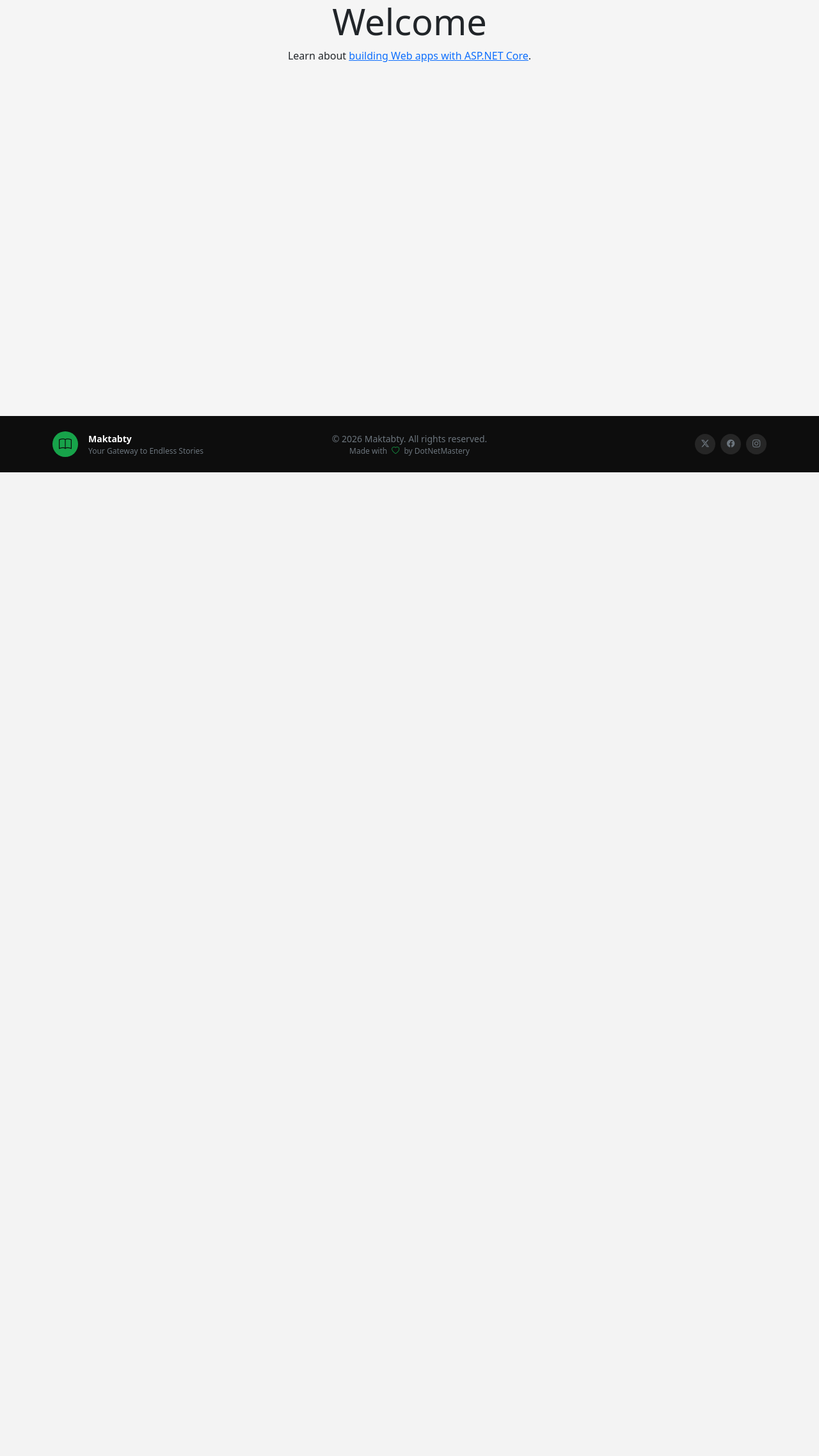
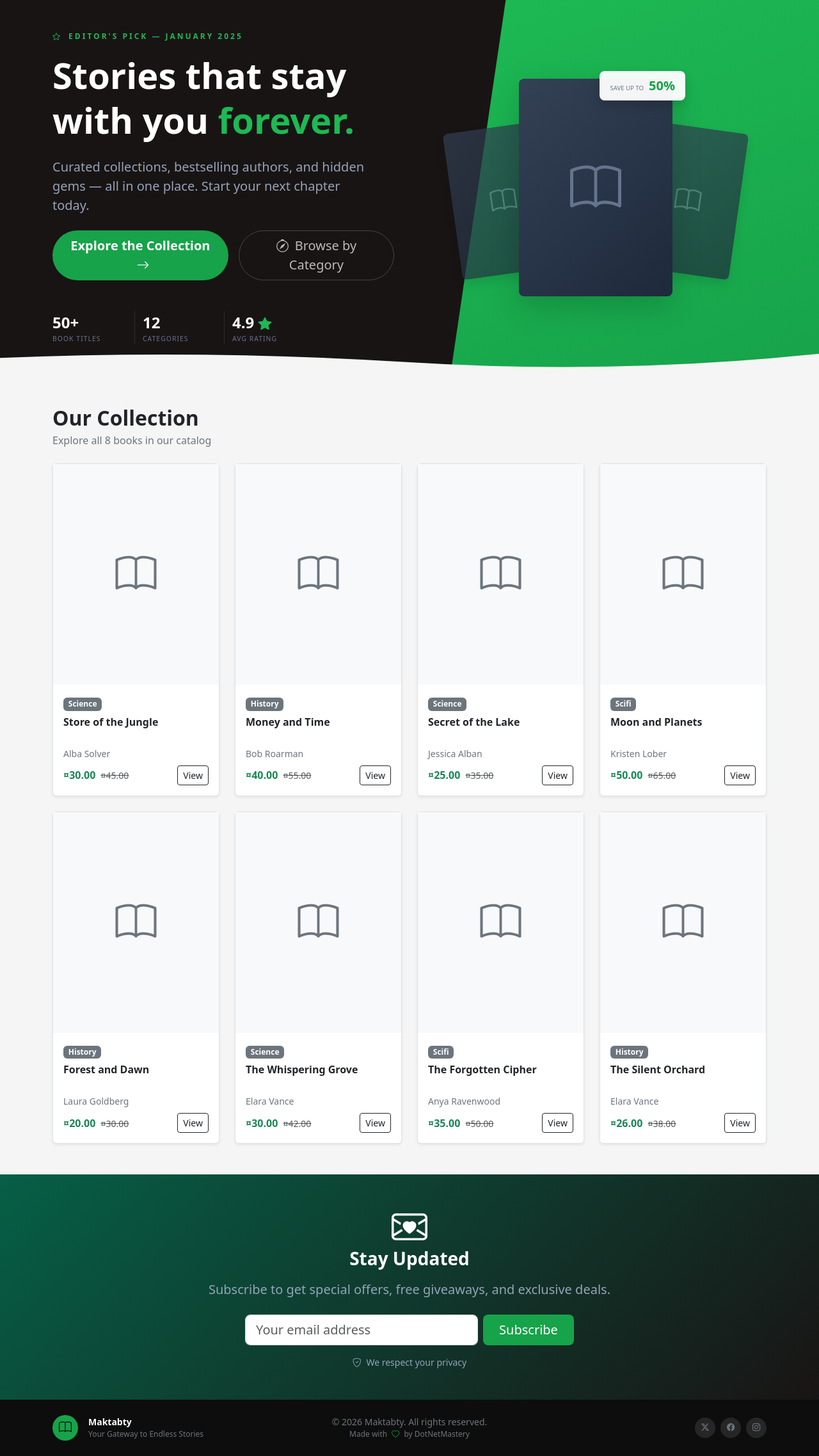
Before and after one commit to kareem-Ahmed25/Maktabty-BookStore, an ASP.NET Core app: page /Customer in a window 1280 px wide. Shown: the part 62-2337 px from the top of the page at 64% size. Before the commit the page ends 800 px from the top, so only its background shows below. Run offline with ASP.NET Core 8, Linux system fonts and the light colour scheme; data comes from the database, SQL or seed files in the repository; style sheets or scripts are compiled from the project's sources; some libraries are stand-ins or nearby versions.

Commit message:
Add customer home page listing products

```diff
--- a/MaktabtyWeb/Areas/Admin/Views/_ViewImports.cshtml
+++ b/MaktabtyWeb/Areas/Admin/Views/_ViewImports.cshtml
@@ -1,2 +1,4 @@
 @using MaktabtyWeb
+@using Maktabty.Models
+@using Maktabty.Models.ViewModels
 @addTagHelper *, Microsoft.AspNetCore.Mvc.TagHelpers
--- a/MaktabtyWeb/Areas/Customer/Controllers/HomeController.cs
+++ b/MaktabtyWeb/Areas/Customer/Controllers/HomeController.cs
@@ -1,3 +1,4 @@
+using Maktabty.Business.Services.IServices;
 using Microsoft.AspNetCore.Mvc;
 using System.Diagnostics;
 
@@ -6,9 +7,15 @@ namespace MaktabtyWeb.Areas.Customer.Controllers
     [Area("Customer")]
     public class HomeController : Controller
     {
-        public IActionResult Index()
+        private readonly IProductService _productService;
+        public HomeController(IProductService productService)
         {
-            return View();
+          _productService = productService;
+        }
+        public async Task<IActionResult> Index()
+        {
+            var products = await _productService.GetAllProductsAsync(includeCategory: true);
+            return View(products);
         }
 
         public IActionResult Privacy()
--- a/MaktabtyWeb/Areas/Customer/Views/Home/Index.cshtml
+++ b/MaktabtyWeb/Areas/Customer/Views/Home/Index.cshtml
@@ -1,8 +1,69 @@
-@{
-    ViewData["Title"] = "Home Page";
-}
+@model IEnumerable<Product>
 
-<div class="text-center">
-    <h1 class="display-4">Welcome</h1>
-    <p>Learn about <a href="https://learn.microsoft.com/aspnet/core">building Web apps with ASP.NET Core</a>.</p>
+
+<partial name="_Hero" />
+
+<div class="container py-5" id="catalog">
+    <div class="mb-4">
+        <h2 class="fw-bold mb-1">Our Collection</h2>
+        <p class="text-secondary mb-0">Explore all @Model.Count() books in our catalog</p>
+    </div>
+
+    @if (Model.Any())
+    {
+        <div class="row row-cols-1 row-cols-sm-2 row-cols-md-3 row-cols-lg-4 g-4">
+
+            @foreach (var product in Model)
+            {
+                <div class="col">
+                    <div class="card h-100 border shadow-sm book-card">
+                        <!-- TODO: Add dynamic link to Details page with asp-action and asp-route-productId -->
+                        <a href="#" class="text-decoration-none">
+                            <div style="aspect-ratio: 3/4; overflow: hidden;">
+                                @if (!string.IsNullOrEmpty(product.ImageUrl))
+                                {
+                                    <img src="@product.ImageUrl" class="w-100 h-100" style="object-fit:cover;" />
+                                }
+                                else
+                                {
+                                <div class="w-100 h-100 d-flex align-items-center justify-content-center bg-light">
+                                    <i class="bi bi-book display-3 text-secondary"></i>
+                                </div>
+
+                                }
+                            </div>
+                        </a>
+                        <div class="card-body">
+
+                            <span class="badge bg-secondary mb-2">@product.Category.Name</span>
+                            <h6 class="card-title fw-semibold mb-2" style="min-height: 2.5rem;">
+                                <a href="#" class="text-decoration-none text-dark">
+                                  @product.Title
+                                </a>
+                            </h6>
+                            <p class="text-secondary small mb-2">@product.Author</p>
+                            <div class="d-flex justify-content-between align-items-center">
+                                <div>
+                                    <span class="fw-bold text-success">@product.Price100.ToString("c")</span>
+                                    @if (product.ListPrice > product.Price100)
+                                    {
+                                        <small class="text-decoration-line-through text-muted ms-1">@product.ListPrice.ToString("c")</small>
+
+                                    }
+                                </div>
+                                <!-- TODO: Link to details page with product ID -->
+                                <a href="#" class="btn btn-sm btn-outline-dark">
+                                    View
+                                </a>
+                            </div>
+                        </div>
+                    </div>
+                </div>
+            }
+
+        </div>
+    }
 </div>
+
+
+<partial name="_NewsLetter" />
--- /dev/null
+++ b/MaktabtyWeb/Areas/Customer/Views/Home/_Hero.cshtml
@@ -0,0 +1,87 @@
+<!-- Hero Section -->
+<section class="position-relative overflow-hidden" style="background: #191414;">
+    <div class="position-absolute top-0 end-0 bottom-0 d-none d-lg-block" style="width: 45%; background: linear-gradient(160deg, #1DB954, #17A34A); clip-path: polygon(15% 0, 100% 0, 100% 100%, 0% 100%);"></div>
+    <div class="container position-relative py-5" style="z-index: 2;">
+        <div class="row align-items-center g-5">
+            <div class="col-lg-6 text-center text-lg-start">
+                <p class="text-uppercase small fw-semibold mb-3" style="color: #1DB954; letter-spacing: 0.25em; font-size: 0.75rem;">
+                    <i class="bi bi-star me-1"></i> Editor's Pick &mdash; January 2025
+                </p>
+                <h1 class="display-4 fw-bold text-white lh-sm mb-4">
+                    Stories that stay <br class="d-none d-sm-block" />
+                    with you <span style="color: #1DB954;">forever.</span>
+                </h1>
+                <p class="lead mb-4" style="color: #94a3b8; max-width: 500px;">
+                    Curated collections, bestselling authors, and hidden gems &mdash; all in one place. Start your next chapter today.
+                </p>
+                <div class="d-flex flex-column flex-sm-row gap-3 justify-content-center justify-content-lg-start mb-5">
+                    <a href="#catalog" class="btn btn-lg btn-accent fw-bold rounded-pill px-4">
+                        Explore the Collection <i class="bi bi-arrow-right ms-2"></i>
+                    </a>
+                    <a href="#catalog" class="btn btn-lg btn-ghost-light rounded-pill px-4">
+                        <i class="bi bi-compass me-1"></i> Browse by Category
+                    </a>
+                </div>
+                <div class="row g-4 text-center text-lg-start" style="max-width: 420px;">
+                    <div class="col-4">
+                        <!-- TODO: Display total book count here -->
+                        <p class="fs-4 fw-bold text-white mb-0">50+</p>
+                        <p class="text-uppercase mb-0" style="font-size: 0.65rem; color: #64748b; letter-spacing: 0.1em;">Book Titles</p>
+                    </div>
+                    <div class="col-4 border-start" style="border-color: rgba(255,255,255,0.1) !important;">
+                        <!-- TODO: Display distinct category count here -->
+                        <p class="fs-4 fw-bold text-white mb-0">12</p>
+                        <p class="text-uppercase mb-0" style="font-size: 0.65rem; color: #64748b; letter-spacing: 0.1em;">Categories</p>
+                    </div>
+                    <div class="col-4 border-start" style="border-color: rgba(255,255,255,0.1) !important;">
+                        <p class="fs-4 fw-bold text-white mb-0">4.9 <i class="bi bi-star-fill small" style="color: #1DB954;"></i></p>
+                        <p class="text-uppercase mb-0" style="font-size: 0.65rem; color: #64748b; letter-spacing: 0.1em;">Avg Rating</p>
+                    </div>
+                </div>
+            </div>
+            <div class="col-lg-6 d-none d-lg-block" style="z-index: 2;">
+                <!-- TODO: Display featured books here with dynamic data -->
+                <div class="position-relative d-flex align-items-center justify-content-center" style="height: 460px;">
+                    <!-- Back-left book -->
+                    <div class="position-absolute" style="left: 40px; transform: rotate(-8deg) translateY(20px); z-index: 1; opacity: 0.7;">
+                        <a href="#" class="d-block rounded-3 overflow-hidden shadow" style="width: 160px; height: 230px;">
+                            <div class="w-100 h-100 d-flex align-items-center justify-content-center" style="background: linear-gradient(135deg, #334155, #1e293b);">
+                                <i class="bi bi-book fs-1" style="color: #64748b;"></i>
+                            </div>
+                        </a>
+                    </div>
+
+                    <!-- Center featured book -->
+                    <div class="position-relative" style="z-index: 3;">
+                        <a href="#" class="d-block">
+                            <div class="rounded-3 overflow-hidden shadow-lg" style="width: 240px; height: 340px;">
+                                <div class="w-100 h-100 d-flex align-items-center justify-content-center" style="background: linear-gradient(135deg, #334155, #1e293b);">
+                                    <i class="bi bi-book display-1" style="color: #64748b;"></i>
+                                </div>
+                            </div>
+                        </a>
+                        <!-- Save badge -->
+                        <div class="position-absolute top-0 end-0 rounded-3 shadow px-3 py-2" style="transform: translate(20px, -12px); z-index: 10; background: rgba(255,255,255,0.95);">
+                            <small class="text-uppercase fw-medium" style="font-size: 0.6rem; color: #64748b;">Save up to</small>
+                            <span class="fw-bold fs-5 ms-1" style="color: #17A34A;">50%</span>
+                        </div>
+                    </div>
+
+                    <!-- Back-right book -->
+                    <div class="position-absolute" style="right: 40px; transform: rotate(8deg) translateY(20px); z-index: 1; opacity: 0.7;">
+                        <a href="#" class="d-block rounded-3 overflow-hidden shadow" style="width: 160px; height: 230px;">
+                            <div class="w-100 h-100 d-flex align-items-center justify-content-center" style="background: linear-gradient(135deg, #334155, #1e293b);">
+                                <i class="bi bi-book fs-1" style="color: #64748b;"></i>
+                            </div>
+                        </a>
+                    </div>
+                </div>
+            </div>
+        </div>
+    </div>
+    <div class="position-absolute bottom-0 start-0 end-0" style="line-height: 0;">
+        <svg viewBox="0 0 1440 60" preserveAspectRatio="none" style="width: 100%; height: 40px;">
+            <path d="M0,60 L0,20 Q360,0 720,30 Q1080,60 1440,10 L1440,60 Z" fill="#f5f5f5"></path>
+        </svg>
+    </div>
+</section>
--- /dev/null
+++ b/MaktabtyWeb/Areas/Customer/Views/Home/_NewsLetter.cshtml
@@ -0,0 +1,29 @@
+<!-- Newsletter Section -->
+<section class="py-5" style="background: linear-gradient(135deg, #065f46 0%, #191414 100%);">
+    <div class="container">
+        <div class="row justify-content-center text-center text-white">
+            <div class="col-lg-8">
+                <i class="bi bi-envelope-heart display-4 mb-3"></i>
+                <h3 class="fw-bold mb-3">Stay Updated</h3>
+                <p class="lead mb-4" style="color: #94a3b8;">
+                    Subscribe to get special offers, free giveaways, and exclusive deals.
+                </p>
+                <!-- TODO: Add form method and action attributes -->
+                <form class="row g-2 justify-content-center">
+                    <div class="col-md-6">
+                        <input type="email" name="email" class="form-control form-control-lg"
+                               placeholder="Your email address" required />
+                    </div>
+                    <div class="col-md-auto">
+                        <button type="submit" class="btn btn-accent btn-lg px-4">
+                            Subscribe
+                        </button>
+                    </div>
+                </form>
+                <p class="small mt-3 mb-0" style="color: #94a3b8;">
+                    <i class="bi bi-shield-check me-1"></i> We respect your privacy
+                </p>
+            </div>
+        </div>
+    </div>
+</section>
--- a/MaktabtyWeb/Areas/Customer/Views/_ViewImports.cshtml
+++ b/MaktabtyWeb/Areas/Customer/Views/_ViewImports.cshtml
@@ -1,2 +1,4 @@
 @using MaktabtyWeb
+@using Maktabty.Models
+@using Maktabty.Models.ViewModels
 @addTagHelper *, Microsoft.AspNetCore.Mvc.TagHelpers
--- a/MaktabtyWeb/Views/Shared/_Layout.cshtml
+++ b/MaktabtyWeb/Views/Shared/_Layout.cshtml
@@ -48,7 +48,7 @@
         </nav>
     </header>
     <div class="flex-grow-1">
-        <main role="main" class="pb-3">
+        <main role="main" >
             <partial name="_Notification" />
             @RenderBody()
         </main>
--- a/MaktabtyWeb/Views/_ViewImports.cshtml
+++ b/MaktabtyWeb/Views/_ViewImports.cshtml
@@ -1,2 +1,4 @@
 @using MaktabtyWeb
+@using Maktabty.Models
+@using Maktabty.Models.ViewModels
 @addTagHelper *, Microsoft.AspNetCore.Mvc.TagHelpers
```
